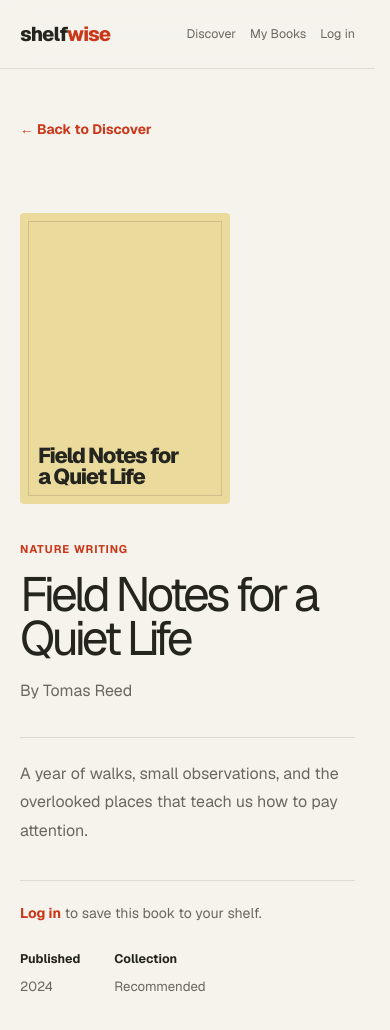
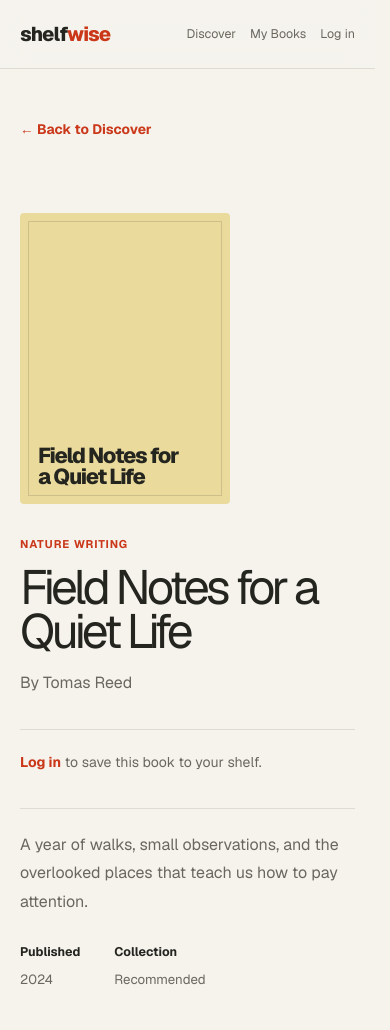
Before and after one commit to frhnmohd6118/cgt390-mohammed, a Next.js app: page /books/field-notes-for-quiet in a window 390 px wide. Shown: the top 1030 px of the page. Built offline with nearby package versions, Linux system fonts and the light colour scheme; no server answers.

Commit message:
Optimize performance and improve mobile usability

```diff
--- /dev/null
+++ b/src/app/actions/auth.ts
@@ -0,0 +1,13 @@
+"use server";
+
+import { redirect } from "next/navigation";
+import { createClient } from "@/lib/supabase/server";
+
+export async function logout() {
+  const supabase = await createClient();
+  const { error } = await supabase.auth.signOut();
+
+  if (error) throw new Error(error.message);
+
+  redirect("/login");
+}
--- a/src/app/books/[id]/page.tsx
+++ b/src/app/books/[id]/page.tsx
@@ -48,8 +48,8 @@ export default async function BookDetailPage({ params }: { params: Promise<{ id:
             <span className="book-genre">{book.genre}</span>
             <h1>{book.title}</h1>
             <p className="book-author">By {book.author}</p>
+            {user ? <ShelfStatusControl bookId={book.id} entry={entry} /> : <p className="shelf-login-note"><Link href="/login">Log in</Link> to save this book to your shelf.</p>}
             <p className="detail-description">{book.description}</p>
-            {user ? <ShelfStatusControl bookId={book.id} entry={entry} /> : <p className="shelf-login-note"><Link href="/login">Log in</Link> to save this book to your shelf.</p>}
             <div className="detail-meta">
               <div><strong>Published</strong><span>{book.year}</span></div>
               <div><strong>Collection</strong><span>{book.collection}</span></div>
--- a/src/app/globals.css
+++ b/src/app/globals.css
@@ -278,6 +278,14 @@ a {
 
 .detail-layout { align-items: start; display: grid; gap: 70px; grid-template-columns: 280px 1fr; margin: 35px auto 0; max-width: 920px; }
 .detail-cover .book-cover { margin: 0; }
+.detail-copy { display: flex; flex-direction: column; }
+.detail-copy > .book-genre { order: 1; }
+.detail-copy > h1 { order: 2; }
+.detail-copy > .book-author { margin-bottom: 0; order: 3; }
+.detail-copy > .detail-description { margin-bottom: 0; order: 4; }
+.detail-copy > .shelf-control,
+.detail-copy > .shelf-login-note { order: 5; }
+.detail-copy > .detail-meta { order: 6; }
 .detail-copy h1 { font-size: clamp(2.5rem, 6vw, 5rem); letter-spacing: -0.08em; line-height: 0.92; margin: 12px 0 18px; max-width: 650px; }
 .detail-copy .book-author { font-size: 1rem; }
 .detail-description { border-top: 1px solid var(--line); color: var(--ink-soft); line-height: 1.8; margin-top: 34px; padding-top: 22px; }
@@ -306,7 +314,7 @@ a {
 
 @media (max-width: 800px) {
   .page-width { padding-top: 48px; }
-  .book-grid { grid-template-columns: repeat(2, minmax(0, 1fr)); }
+  .book-grid { grid-template-columns: repeat(3, minmax(0, 1fr)); }
   .detail-layout { gap: 32px; grid-template-columns: 180px 1fr; }
   .detail-copy h1 { font-size: 3rem; }
   .nav-note { display: none; }
@@ -318,7 +326,19 @@ a {
   .main-nav { gap: 14px; font-size: 0.78rem; }
   .page-title { font-size: 3.1rem; }
   .section-heading { align-items: start; flex-direction: column; gap: 8px; }
+  .book-grid { grid-template-columns: repeat(2, minmax(0, 1fr)); }
   .detail-layout { grid-template-columns: 1fr; }
+  .detail-copy {
+    display: grid;
+    grid-template-columns: minmax(0, 1fr);
+  }
+  .detail-copy > .book-genre { grid-row: 1; }
+  .detail-copy > h1 { grid-row: 2; }
+  .detail-copy > .book-author { grid-row: 3; }
+  .detail-copy > .shelf-control,
+  .detail-copy > .shelf-login-note { grid-row: 4; }
+  .detail-copy > .detail-description { grid-row: 5; }
+  .detail-copy > .detail-meta { grid-row: 6; }
   .detail-cover { max-width: 210px; }
   .placeholder { padding: 28px; }
   .auth-panel { padding: 32px 24px; }
--- a/src/components/LogoutButton.tsx
+++ b/src/components/LogoutButton.tsx
@@ -1,17 +1,9 @@
-"use client";
-
-import { useRouter } from "next/navigation";
-import { createClient } from "@/lib/supabase/client";
+import { logout } from "@/app/actions/auth";
 
 export function LogoutButton() {
-  const router = useRouter();
-
-  async function handleLogout() {
-    const supabase = createClient();
-    await supabase.auth.signOut();
-    router.push("/login");
-    router.refresh();
-  }
-
-  return <button className="logout-button" onClick={handleLogout} type="button">Log out</button>;
+  return (
+    <form action={logout}>
+      <button className="logout-button" type="submit">Log out</button>
+    </form>
+  );
 }
```
